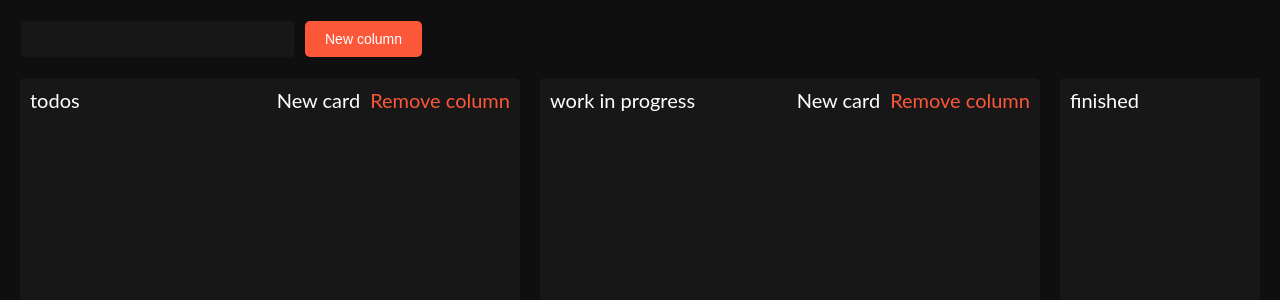
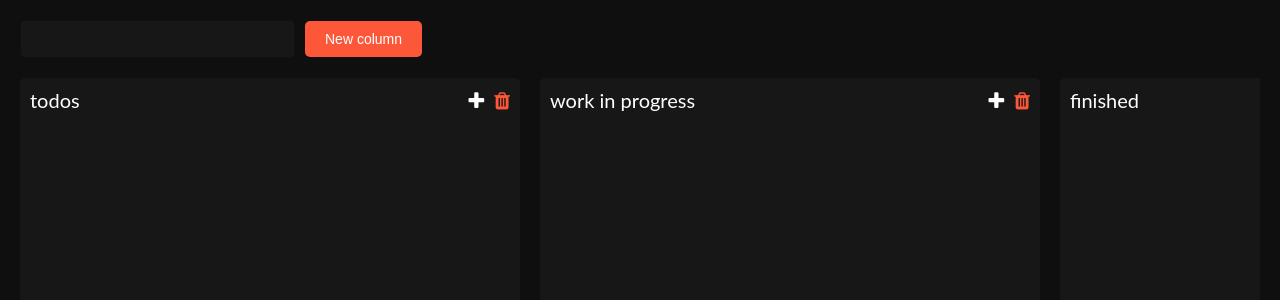
Before and after one commit to ZeroX-DG/akanban, an Angular app: page / in a window 1280 px wide. Shown: the top 300 px of the page. Built offline with nearby package versions, Linux system fonts and the light colour scheme.

Commit message:
replace text with fontawesome icon

```diff
--- a/angular.json
+++ b/angular.json
@@ -23,7 +23,10 @@
             "polyfills": "src/polyfills.ts",
             "tsConfig": "src/tsconfig.app.json",
             "assets": ["src/favicon.ico", "src/assets"],
-            "styles": ["src/styles.sass"],
+            "styles": [
+              "src/styles.sass",
+              "node_modules/font-awesome/css/font-awesome.css"
+            ],
             "scripts": [],
             "es5BrowserSupport": true
           },
--- a/package.json
+++ b/package.json
@@ -20,6 +20,7 @@
     "@angular/platform-browser-dynamic": "~7.2.0",
     "@angular/router": "~7.2.0",
     "core-js": "^2.5.4",
+    "font-awesome": "^4.7.0",
     "lodash": "^4.17.11",
     "rxjs": "~6.3.3",
     "tslib": "^1.9.0",
--- a/src/app/components/kanban-card/kanban-card.component.html
+++ b/src/app/components/kanban-card/kanban-card.component.html
@@ -1,10 +1,10 @@
 <div class="card" #cardEl>
   <div class="tools">
     <span class="tool" (click)="handleRemoveCard()" [style.color]="'#FD5739'">
-      Remove
+      <i class="fa fa-trash"></i>
     </span>
     <span class="tool" (click)="handleUpdateCard()" [style.color]="'#3498db'">
-      Update
+      <i class="fa fa-edit"></i>
     </span>
   </div>
   <p class="title">{{ card.title }}</p>
--- a/src/app/components/kanban-card/kanban-card.component.sass
+++ b/src/app/components/kanban-card/kanban-card.component.sass
@@ -18,3 +18,4 @@
     .tool
       cursor: pointer
       margin-right: 10px
+      font-size: 18px
--- a/src/app/components/kanban-column/kanban-column.component.html
+++ b/src/app/components/kanban-column/kanban-column.component.html
@@ -2,13 +2,16 @@
   <div class="title">
     {{ column.title }}
     <div class="tools">
-      <span class="add-card-button" (click)="addCard()">New card</span>
+      <span class="add-card-button" (click)="addCard()">
+        <i class="fa fa-plus"></i>
+      </span>
       <span
         class="add-card-button"
         (click)="handleRemoveColumn()"
         [style.color]="'#FD5739'"
-        >Remove column</span
       >
+        <i class="fa fa-trash"></i>
+      </span>
     </div>
   </div>
   <div class="cards">
```
Also changed, not shown: 2 other files (tests, documents, lock files or other folders).
